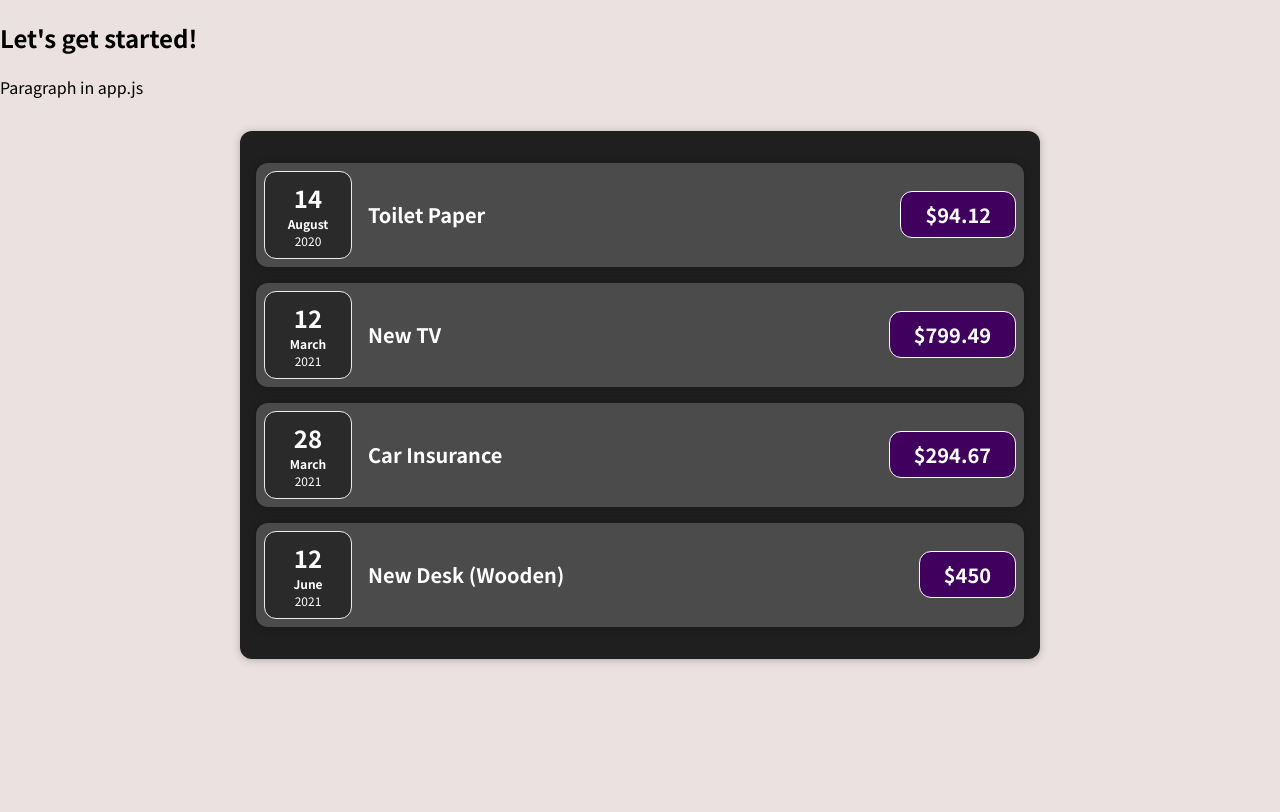
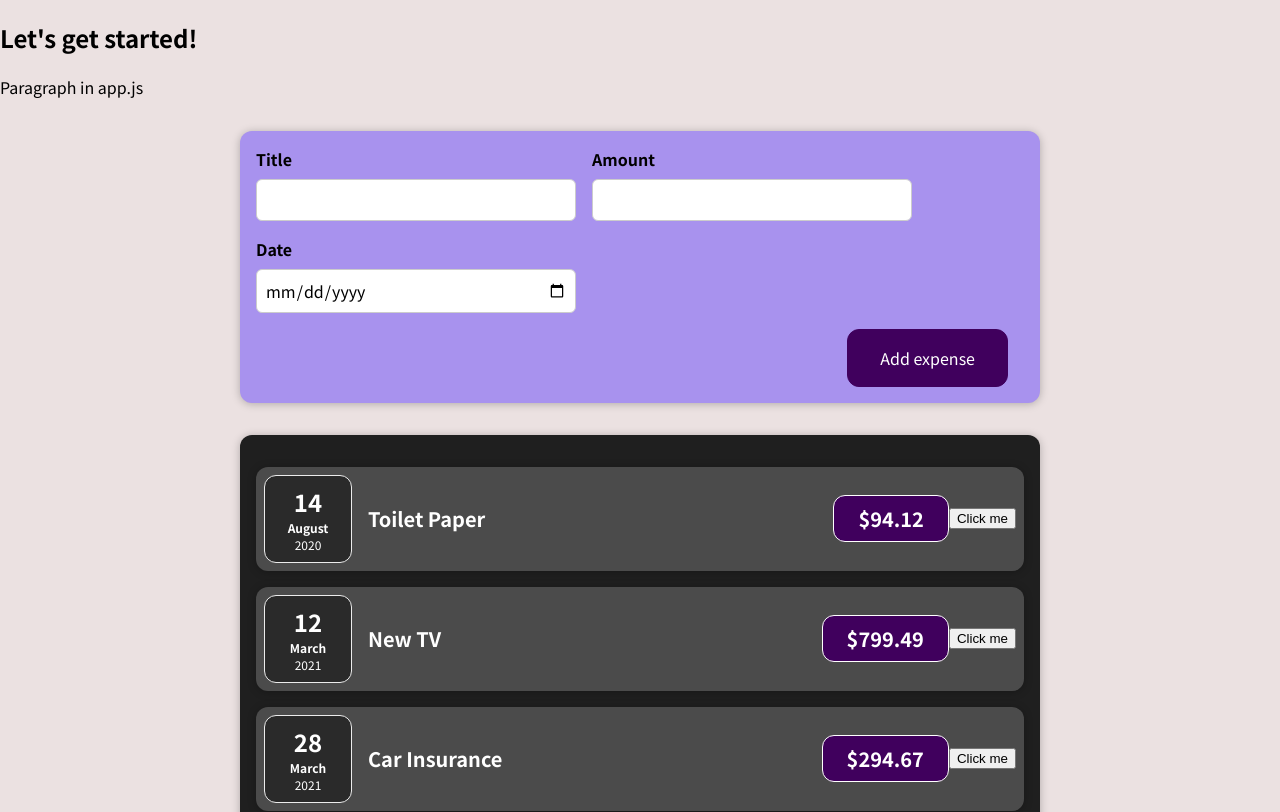
Before and after one commit to Sladjanna/react-guide, a React (Create React App) app: page / in a window 1280 px wide. Shown: the top 812 px of the page. Built offline with nearby package versions, Linux system fonts and the light colour scheme.

Commit message:
useState

```diff
--- a/src/App.js
+++ b/src/App.js
@@ -1,5 +1,6 @@
 
 import Expenses from './components/Expenses/Expenses';
+import NewExpense from './components/NewExpense/NewExpense';
 
 const App = () => {
   const expenses = [
@@ -28,6 +29,7 @@ const App = () => {
     <div>
       <h2>Let's get started!</h2>
       <p>Paragraph in app.js</p>
+      <NewExpense></NewExpense>
       <Expenses items={expenses}/>
     </div>
   );
--- a/src/components/Expenses/ExpenseItem.js
+++ b/src/components/Expenses/ExpenseItem.js
@@ -1,15 +1,24 @@
+import React, { useState } from 'react';
 import ExpenseDate from './ExpenseDate';
 import Card from '../UI/Card';
 import './ExpenseItem.css'
 
 const ExpenseItem = (props) => {
+  const [title, setTitle] = useState(props.title);
+
+
+  const clickHandler = () => {
+    setTitle('Updated title');
+    console.log (title);
+  }
   return (
     <Card className='expense-item'>
       <ExpenseDate date={props.date} />
       <div className='expense-item__description'>
-        <h2>{props.title}</h2>
+        <h2>{title}</h2>
         <div className='expense-item__price'>${props.amount}</div>
       </div>
+      <button onClick={clickHandler}>Click me</button>
     </Card>
   );
 }
--- /dev/null
+++ b/src/components/NewExpense/ExpenseForm.css
@@ -0,0 +1,26 @@
+.new-expense__controls {
+    display: flex;
+    flex-wrap: wrap;
+    gap: 1rem;
+    margin-bottom: 1rem;
+    text-align: left;
+  }
+
+  .new-expense__control label {
+    font-weight: bold;
+    margin-bottom: 0.5rem;
+    display: block;
+  }
+
+  .new-expense__control input {
+    font: inherit;
+    padding: 0.5rem;
+    border-radius: 6px;
+    border: 1px solid #ccc;
+    width: 20rem;
+    max-width: 100%;
+  }
+
+  .new-expense__actions {
+    text-align: right;
+  }
--- /dev/null
+++ b/src/components/NewExpense/ExpenseForm.js
@@ -0,0 +1,59 @@
+import React, {useState} from "react";
+import "./ExpenseForm.css"
+
+const ExpenseForm = () => {
+    const [enteredTitle, setEnteredTitle] = useState('');
+    const [enteredAmount, setEnteredAmount] = useState('');
+    const [enteredDate, setEnteredDate] = useState('');
+
+    const titleChangeHandler = event => {
+        setEnteredTitle(event.target.value);
+    }
+
+    const amountChangeHandler = event => {
+        setEnteredAmount(event.target.value);
+    }
+
+    const dateChangeHandler = event => {
+        setEnteredDate(event.target.value);
+    }
+
+    const submitHandler = (event) => {
+        event.preventDefault();
+
+        const expenseData = {
+            title: enteredTitle,
+            amount: enteredAmount,
+            date: new Date(enteredDate)
+        };
+
+        console.log(expenseData);
+        setEnteredTitle('');
+        setEnteredAmount('');
+        setEnteredDate('');
+    };
+
+    return (
+        <form onSubmit={submitHandler}>
+        <div className="new-expense__controls">
+            <div className="new-expense__control">
+                <label>Title</label>
+                <input type='text' value={enteredTitle} onChange={titleChangeHandler}></input>
+            </div>
+            <div className="new-expense__control">
+                <label>Amount</label>
+                <input type='number' value={enteredAmount} min="0.01" step="0.01" onChange={amountChangeHandler}></input>
+            </div>
+            <div className="new-expense__control">
+                <label>Date</label>
+                <input type='date' value={enteredDate} min="2019-01-01" max="2029-12-31" onChange={dateChangeHandler}></input>
+            </div>
+        </div>
+        <div className="new-expense__actions">
+            <button type="submit">Add expense</button>
+        </div>
+        </form>
+    );
+}
+
+export default ExpenseForm;
--- /dev/null
+++ b/src/components/NewExpense/NewExpense.css
@@ -0,0 +1,38 @@
+.new-expense {
+    background-color: #a892ee;
+    padding: 1rem;
+    margin: 2rem auto;
+    width: 50rem;
+    max-width: 95%;
+    border-radius: 12px;
+    text-align: center;
+    box-shadow: 0 1px 8px rgba(0, 0, 0, 0.25);
+  }
+
+  .new-expense button {
+    font: inherit;
+    cursor: pointer;
+    padding: 1rem 2rem;
+    border: 1px solid #40005d;
+    background-color: #40005d;
+    color: white;
+    border-radius: 12px;
+    margin-right: 1rem;
+  }
+
+  .new-expense button:hover,
+  .new-expense button:active {
+    background-color: #510674;
+    border-color: #510674;
+  }
+
+  .new-expense button.alternative {
+    color: #220131;
+    border-color: transparent;
+    background-color: transparent;
+  }
+
+  .new-expense button.alternative:hover,
+  .new-expense button.alternative:active {
+    background-color: #ddb3f8;
+  }
--- /dev/null
+++ b/src/components/NewExpense/NewExpense.js
@@ -0,0 +1,13 @@
+import React from "react";
+import ExpenseForm from "./ExpenseForm";
+import './NewExpense.css'
+
+const NewExpense = () => {
+    return (
+        <div className="new-expense">
+            <ExpenseForm></ExpenseForm>
+        </div>
+    );
+}
+
+export default NewExpense;
```
